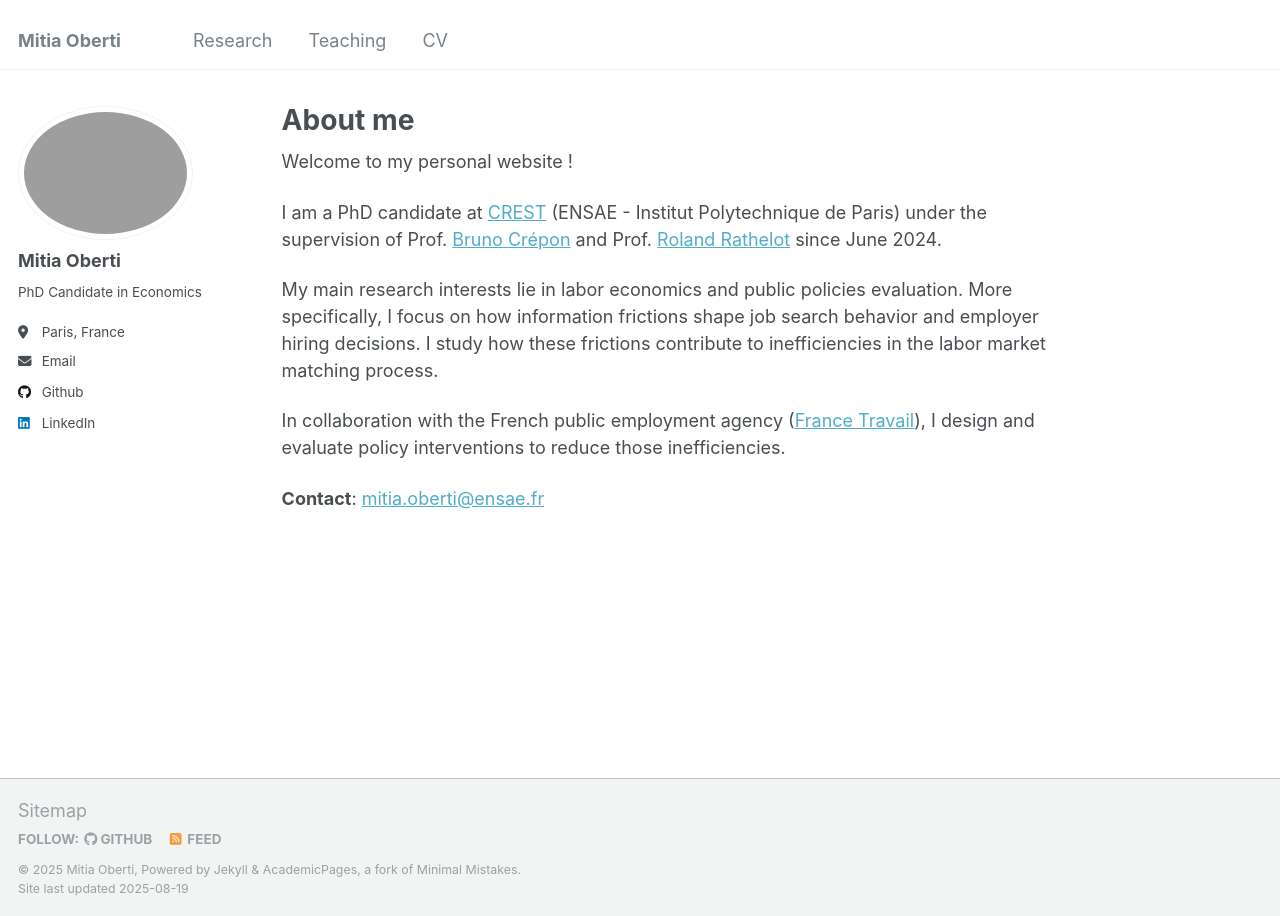
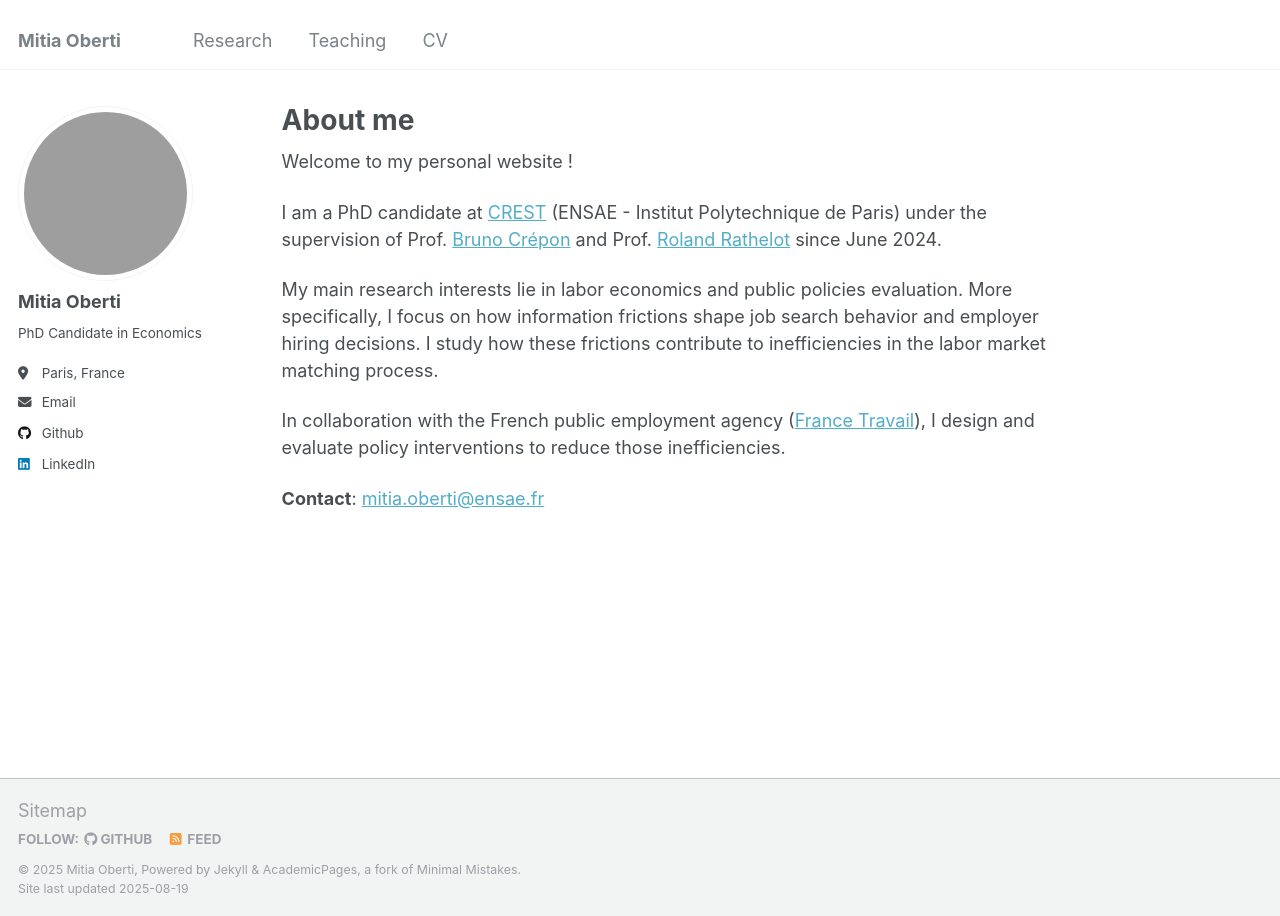
Before and after one commit to mitiaobt/mitiaobt.github.io, a Jekyll site: the page built from _pages/about.md, in a window 1280 px wide. Built offline with Jekyll 4.4.1, drawn with Linux system fonts in a browser that asks for light colours.

Commit message:
Update _sidebar.scss

```diff
--- a/_sass/_sidebar.scss
+++ b/_sass/_sidebar.scss
@@ -77,71 +77,32 @@
    ========================================================================== */
 
 .author__avatar {
-
-
   display: table-cell;
-
-
   vertical-align: top;
-
-
   width: 36px;
-
 
   // set width only, for non-square avatars
 
-
   // height: 36px;
 
-
-
-
-
   @include breakpoint($large) {
-
-
     display: block;
-
-
     width: auto;
-
-
     height: auto;
-
-
   }
 
 
-
-
-
   img {
-
-
-    max-width: 175px;
-
-
-    border-radius: 50%;
-
-
-
-
+  width: 175px;     // pick any square size you like
+  height: 175px;
+  object-fit: cover; // fills the square, crops excess
+  border-radius: 50%;
 
     @include breakpoint($large) {
-
-
       padding: 5px;
-
-
       border: 1px solid $border-color;
-
-
     }
-
-
   }
-
-
 }
 
 .author__content {
```
